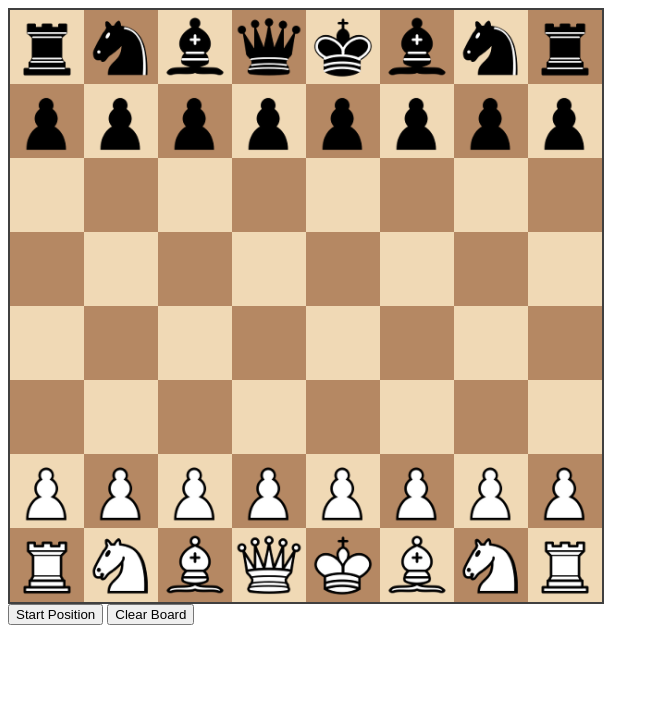
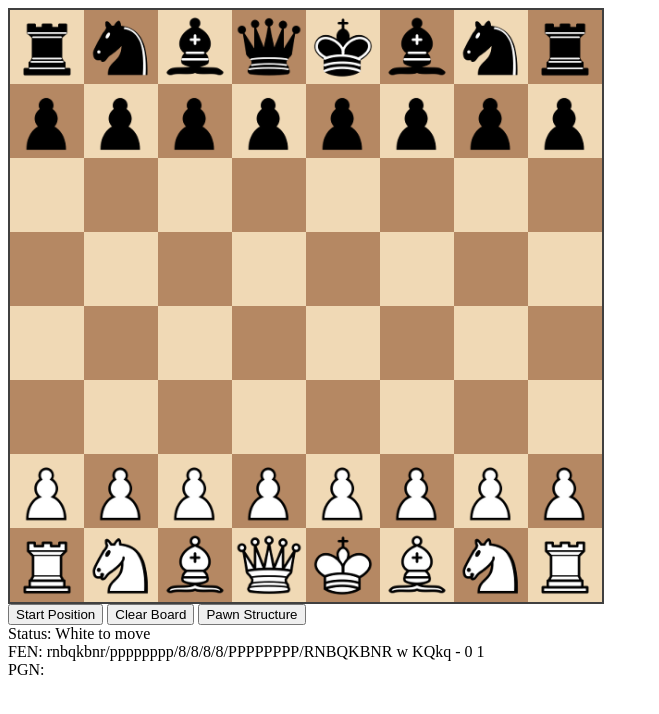
Before and after one commit to pbaioni/chessGUI, a plain HTML site: page home.html in a window 1280 px wide. Shown: the whole page, without its empty margins (0-659 px from the left). Drawn offline with Linux system fonts and the light colour scheme.

Commit message:
add button and status

```diff
--- a/home.html
+++ b/home.html
@@ -9,8 +9,14 @@
   </head>
   <body>
     <div id="board" style="width: 600px"></div>
+    <div id="buttons">
     <button id="startBtn">Start Position</button>
     <button id="clearBtn">Clear Board</button>
+    <button id="onlyPawnsBtn">Pawn Structure</button>
+  </div>
+  <div id="status"></div>
+  <div id="fen"></div>
+  <div id="pgn"></div>
     <script src="js/main.js"></script>
   </body>
 </html>
--- a/js/main.js
+++ b/js/main.js
@@ -66,9 +66,9 @@ function updateStatus () {
     }
   }
 
-  $status.html(status)
-  $fen.html(game.fen())
-  $pgn.html(game.pgn())
+  $status.html('Status: ' + status)
+  $fen.html('FEN: ' + game.fen())
+  $pgn.html('PGN: ' + game.pgn())
 }
 
 var config = {
@@ -102,5 +102,10 @@ function clear () {
     game = new Chess()
 }
 
+function showPawnStructure () {
+
+}
+
 $('#startBtn').on('click', start)
 $('#clearBtn').on('click', clear)
+$('#onlyPawnsBtn').on('click', showPawnStructure)
```
